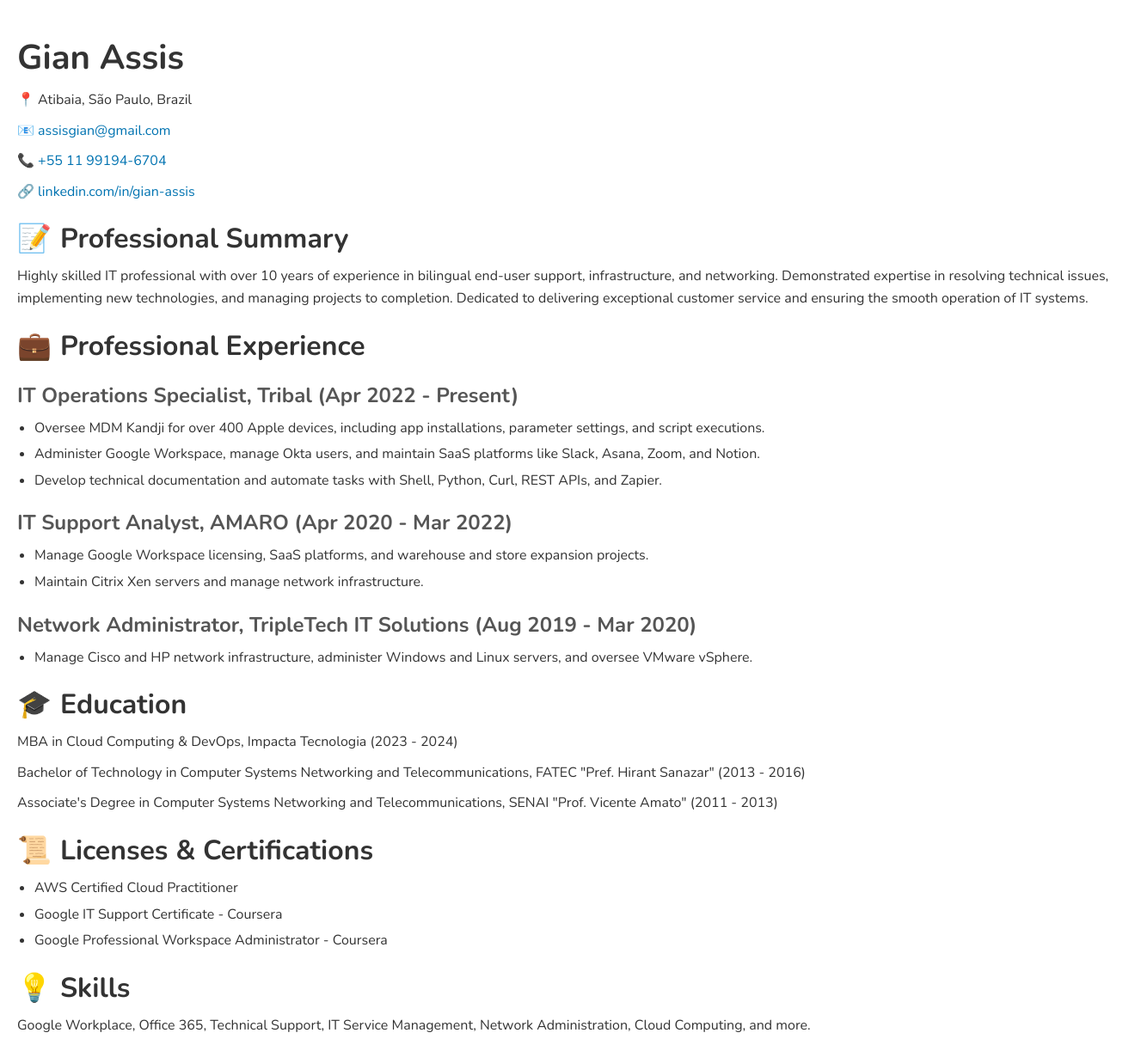
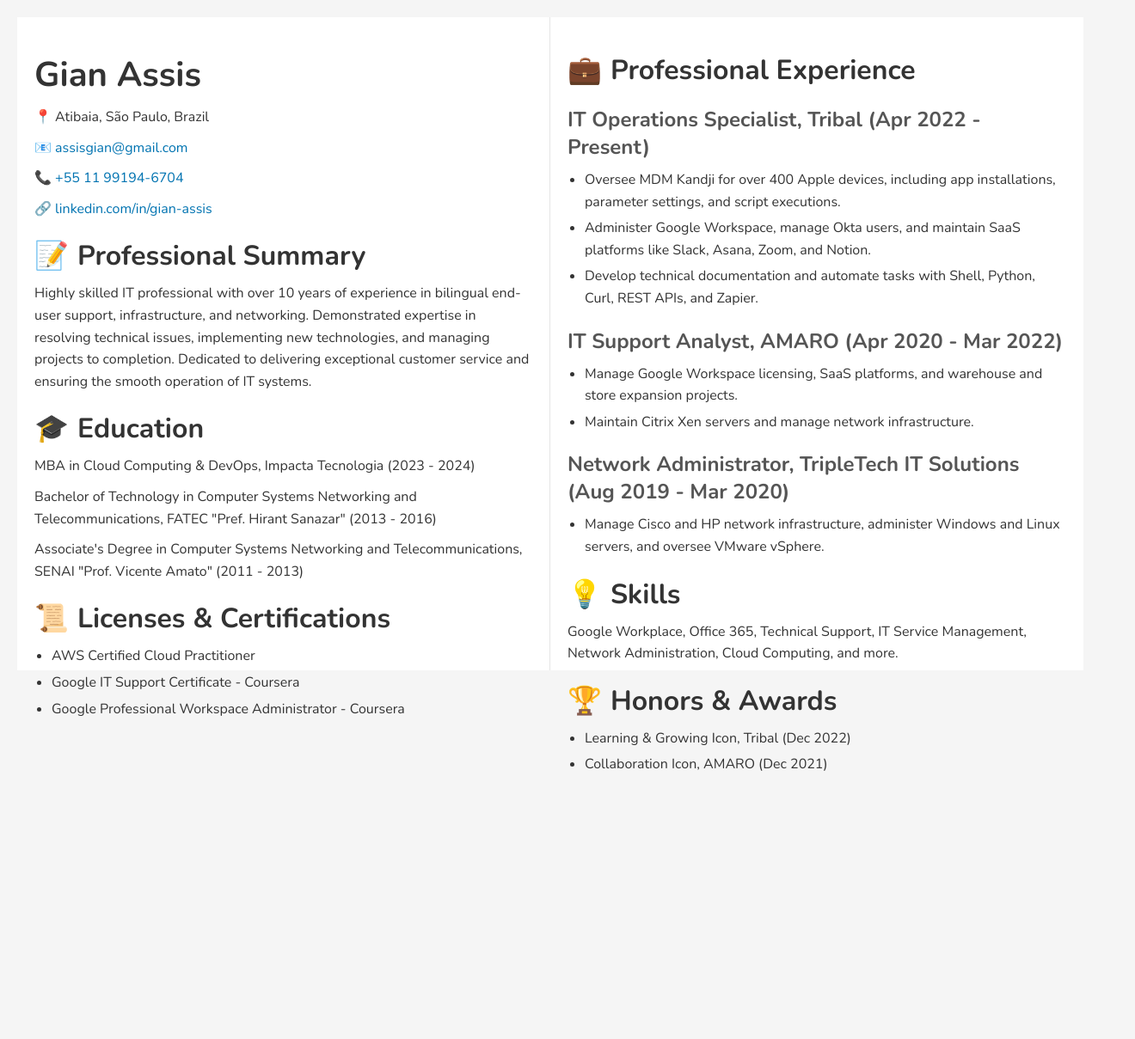
Before and after one commit to assisgian/resume, a plain HTML site: page index.html in a window 1280 px wide. Shown: the top 1209 px of the page at 86% size, 1320 px wide, since content can reach past the window. After the commit the page ends 903 px from the top, so only its background shows below. Drawn offline with nearby package versions, Linux system fonts and the light colour scheme.

Commit message:
Add files via upload

```diff
--- a/index.html
+++ b/index.html
@@ -15,8 +15,22 @@
             color: #333;
         }
         .container {
+            display: flex;
             width: 100%;
+            height: 100vh;
             padding: 20px;
+            box-sizing: border-box;
+        }
+        .left, .right {
+            width: 50%;
+            padding: 20px;
+            box-sizing: border-box;
+        }
+        .left {
+            background: white;
+            border-right: 1px solid rgba(0, 0, 0, 0.1);
+        }
+        .right {
             background: white;
         }
         h1, h2, h3 {
@@ -65,6 +79,7 @@
 </head>
 <body>
     <div class="container">
+        <div class="left">
             <header>
                 <h1>Gian Assis</h1>
                 <div class="contact-info">
@@ -78,6 +93,22 @@
                 <h2><span>📝</span>Professional Summary</h2>
                 <p>Highly skilled IT professional with over 10 years of experience in bilingual end-user support, infrastructure, and networking. Demonstrated expertise in resolving technical issues, implementing new technologies, and managing projects to completion. Dedicated to delivering exceptional customer service and ensuring the smooth operation of IT systems.</p>
             </section>
+            <section class="section">
+                <h2><span>🎓</span>Education</h2>
+                <p>MBA in Cloud Computing & DevOps, Impacta Tecnologia (2023 - 2024)</p>
+                <p>Bachelor of Technology in Computer Systems Networking and Telecommunications, FATEC "Pref. Hirant Sanazar" (2013 - 2016)</p>
+                <p>Associate's Degree in Computer Systems Networking and Telecommunications, SENAI "Prof. Vicente Amato" (2011 - 2013)</p>
+            </section>
+            <section class="section">
+                <h2><span>📜</span>Licenses & Certifications</h2>
+                <ul>
+                    <li>AWS Certified Cloud Practitioner</li>
+                    <li>Google IT Support Certificate - Coursera</li>
+                    <li>Google Professional Workspace Administrator - Coursera</li>
+                </ul>
+            </section>
+        </div>
+        <div class="right">
             <section class="section">
                 <h2><span>💼</span>Professional Experience</h2>
                 <h3>IT Operations Specialist, Tribal (Apr 2022 - Present)</h3>
@@ -97,20 +128,6 @@
                 </ul>
             </section>
             <section class="section">
-            <h2><span>🎓</span>Education</h2>
-            <p>MBA in Cloud Computing & DevOps, Impacta Tecnologia (2023 - 2024)</p>
-            <p>Bachelor of Technology in Computer Systems Networking and Telecommunications, FATEC "Pref. Hirant Sanazar" (2013 - 2016)</p>
-            <p>Associate's Degree in Computer Systems Networking and Telecommunications, SENAI "Prof. Vicente Amato" (2011 - 2013)</p>
-        </section>
-        <section class="section">
-            <h2><span>📜</span>Licenses & Certifications</h2>
-            <ul>
-                <li>AWS Certified Cloud Practitioner</li>
-                <li>Google IT Support Certificate - Coursera</li>
-                <li>Google Professional Workspace Administrator - Coursera</li>
-            </ul>
-        </section>
-        <section class="section">
                 <h2><span>💡</span>Skills</h2>
                 <p>Google Workplace, Office 365, Technical Support, IT Service Management, Network Administration, Cloud Computing, and more.</p>
             </section>
@@ -122,5 +139,6 @@
                 </ul>
             </section>
         </div>
+    </div>
 </body>
 </html>
```
Lines whose indentation alone changed are shown as unchanged.
